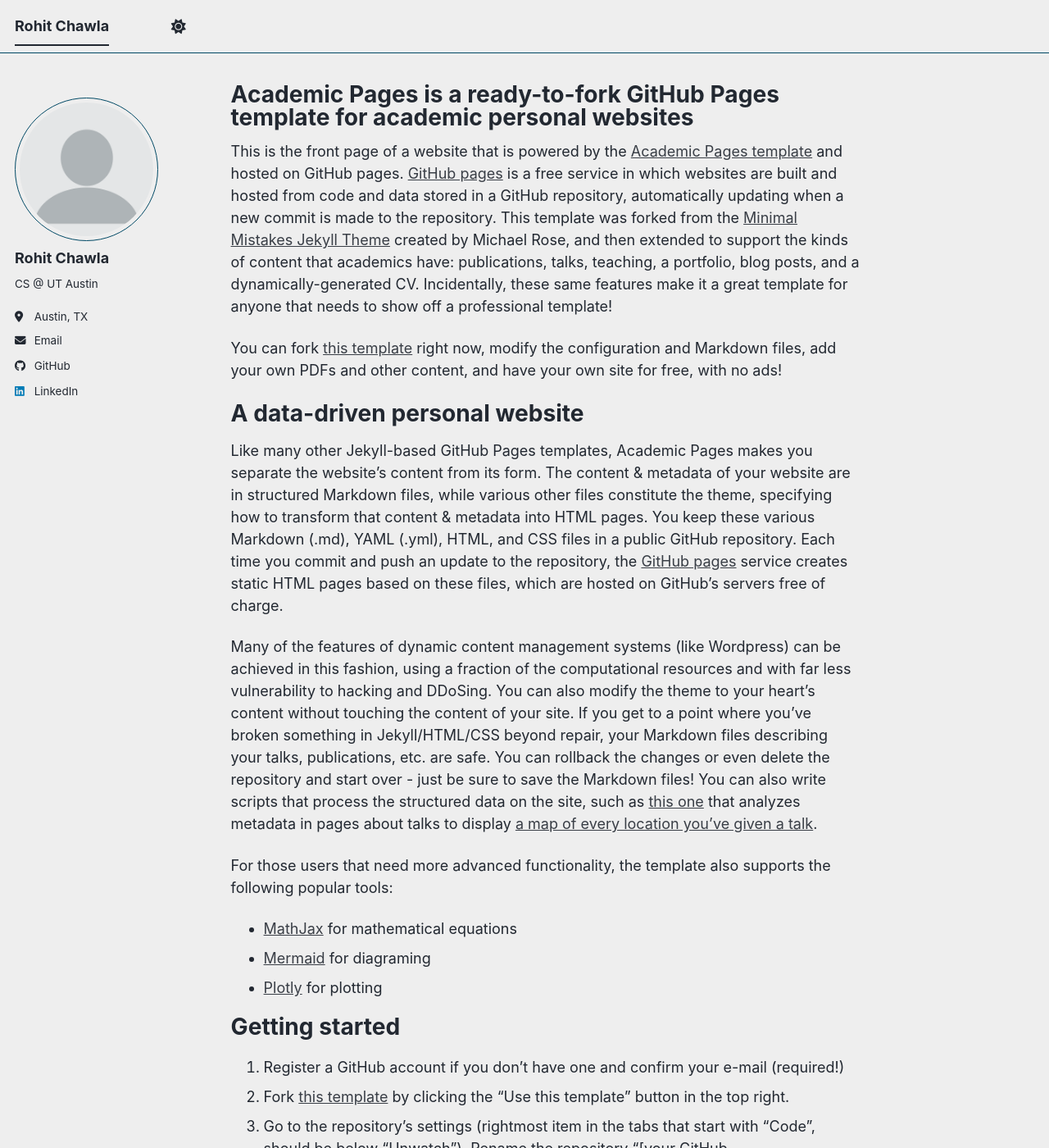
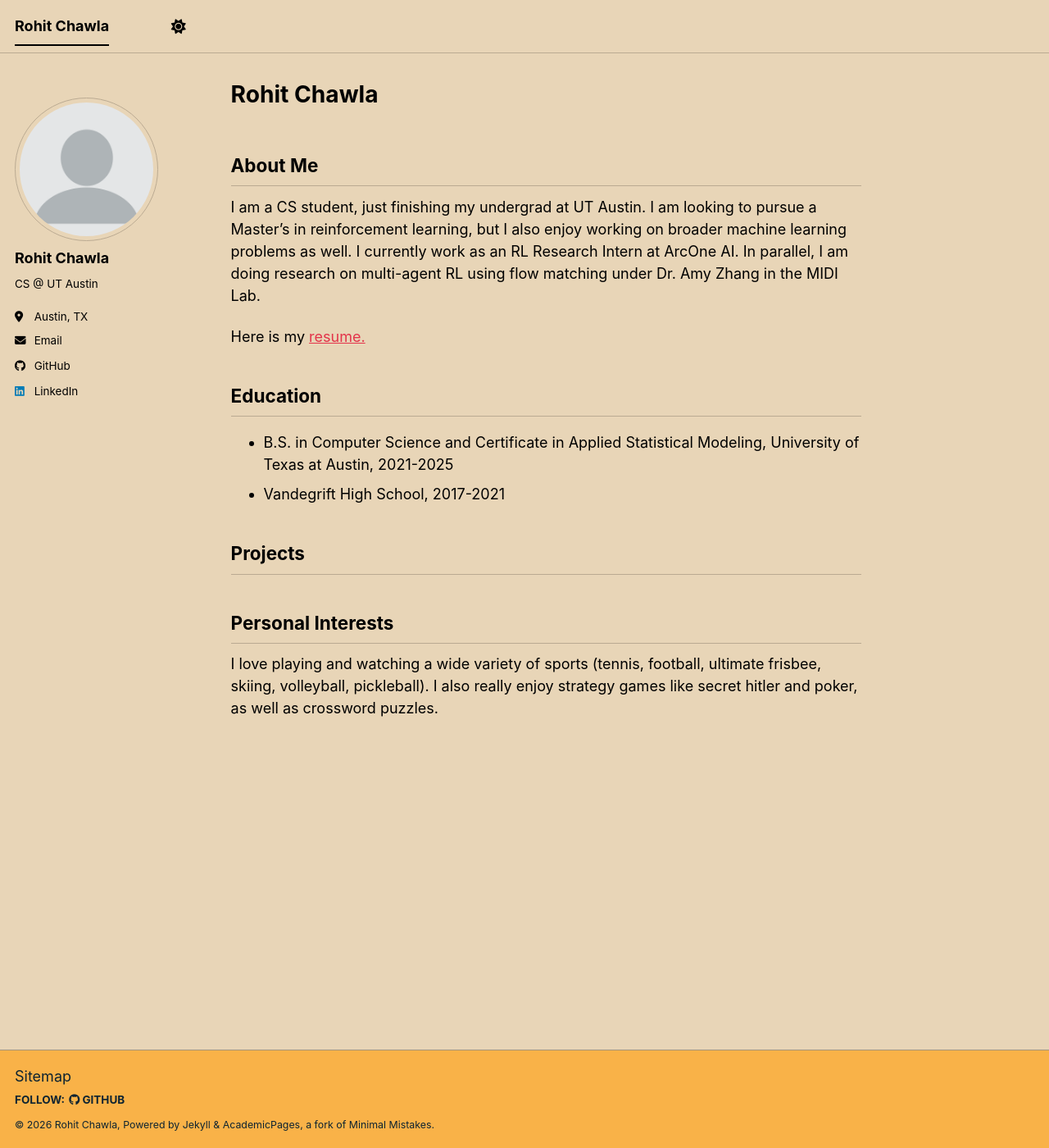
Before and after one commit to rohitchawla28/rohitchawla28.github.io, a Jekyll site: the page built from _pages/about.md, in a window 1280 px wide and 1400 px high. Shown: the whole window at 82% size. Built offline with Jekyll 4.4.1, drawn with Linux system fonts in a browser that asks for light colours; a script bundle is joined from its source files by our own code; library files that are not in the unit come from our copies; some of the changed text lies outside the part shown.

Commit message:
added about page, resume, new theme

```diff
--- a/_config.yml
+++ b/_config.yml
@@ -8,7 +8,7 @@
 
 # Basic Site Settings
 locale                   : "en-US"
-site_theme               : "air" # The available themes options are "default", "air", "sunrise", "mint", "dirt" and "contrast"
+site_theme               : "sunrise" # The available themes options are "default", "air", "sunrise", "mint", "dirt" and "contrast"
 title                    : "Rohit Chawla"
 title_separator          : "-"
 name                     : &name "Rohit Chawla"
--- a/_pages/about.md
+++ b/_pages/about.md
@@ -1,11 +1,32 @@
 ---
 permalink: /
-title: "Academic Pages is a ready-to-fork GitHub Pages template for academic personal websites"
+title: "Rohit Chawla"
 author_profile: true
 redirect_from:
   - /about/
   - /about.html
 ---
+
+## About Me
+
+I am a CS student, just finishing my undergrad at UT Austin. I am looking to pursue a Master's in reinforcement learning, but I also enjoy working on broader machine learning problems as well. I currently work as an RL Research Intern at ArcOne AI. In parallel, I am doing research on multi-agent RL using flow matching under Dr. Amy Zhang in the MIDI Lab.
+
+Here is my <a href="files/resume_mscs.pdf">resume.</a>
+
+
+## Education
+- B.S. in Computer Science and Certificate in Applied Statistical Modeling, University of Texas at Austin, 2021-2025
+- Vandegrift High School, 2017-2021
+
+
+## Projects
+
+
+## Personal Interests
+
+I love playing and watching a wide variety of sports (tennis, football, ultimate frisbee, skiing, volleyball, pickleball). I also really enjoy strategy games like secret hitler and poker, as well as crossword puzzles.
+
+<!--
 
 This is the front page of a website that is powered by the [Academic Pages template](https://github.com/academicpages/academicpages.github.io) and hosted on GitHub pages. [GitHub pages](https://pages.github.com) is a free service in which websites are built and hosted from code and data stored in a GitHub repository, automatically updating when a new commit is made to the repository. This template was forked from the [Minimal Mistakes Jekyll Theme](https://mmistakes.github.io/minimal-mistakes/) created by Michael Rose, and then extended to support the kinds of content that academics have: publications, talks, teaching, a portfolio, blog posts, and a dynamically-generated CV. Incidentally, these same features make it a great template for anyone that needs to show off a professional template!
 
@@ -54,3 +75,5 @@ Example: editing a Markdown file for a talk
 For more info
 ------
 More info about configuring Academic Pages can be found in [the guide](https://academicpages.github.io/markdown/), the [growing wiki](https://github.com/academicpages/academicpages.github.io/wiki), and you can always [ask a question on GitHub](https://github.com/academicpages/academicpages.github.io/discussions). The [guides for the Minimal Mistakes theme](https://mmistakes.github.io/minimal-mistakes/docs/configuration/) (which this theme was forked from) might also be helpful.
+
+-->
```
Also changed, not shown: 1 other file.
